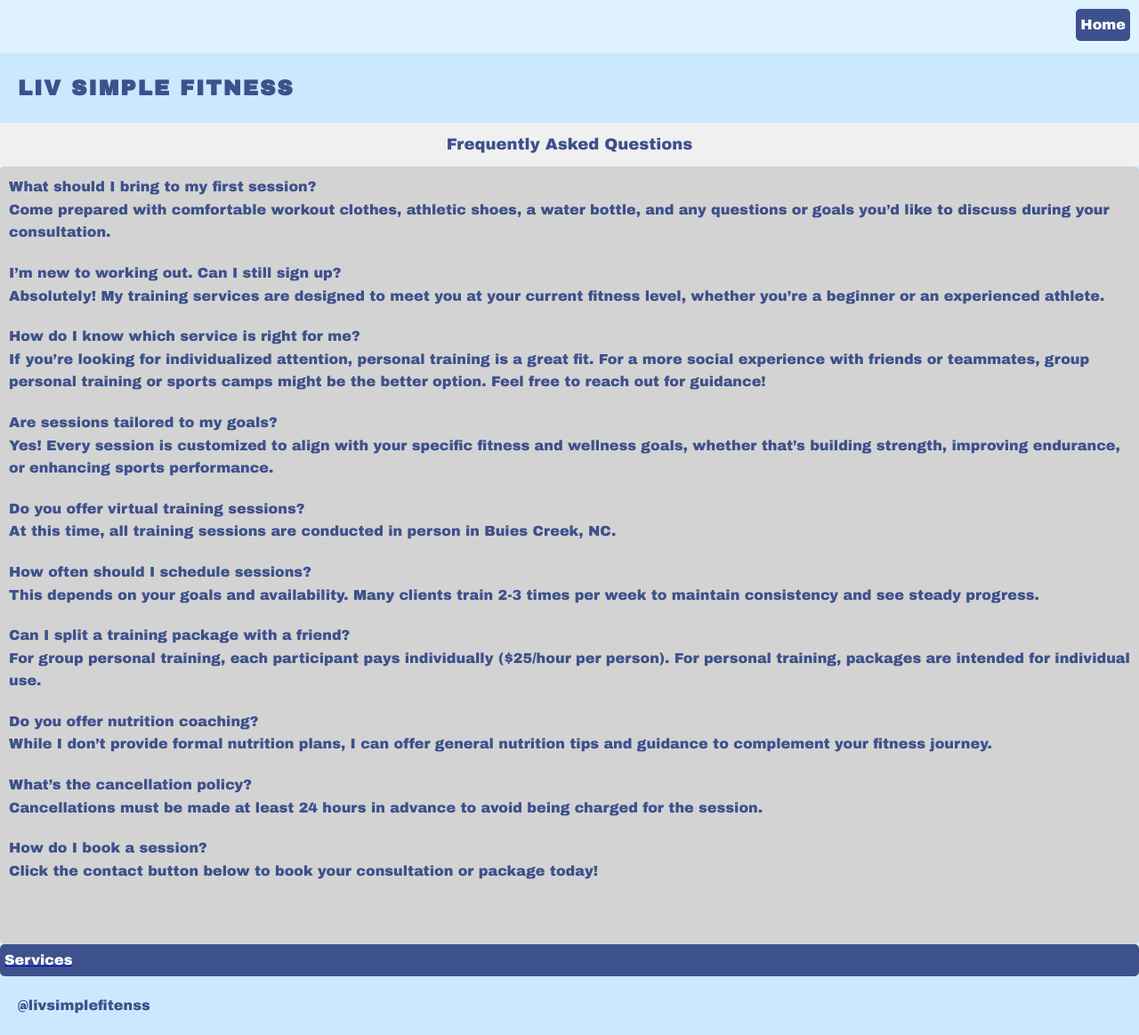
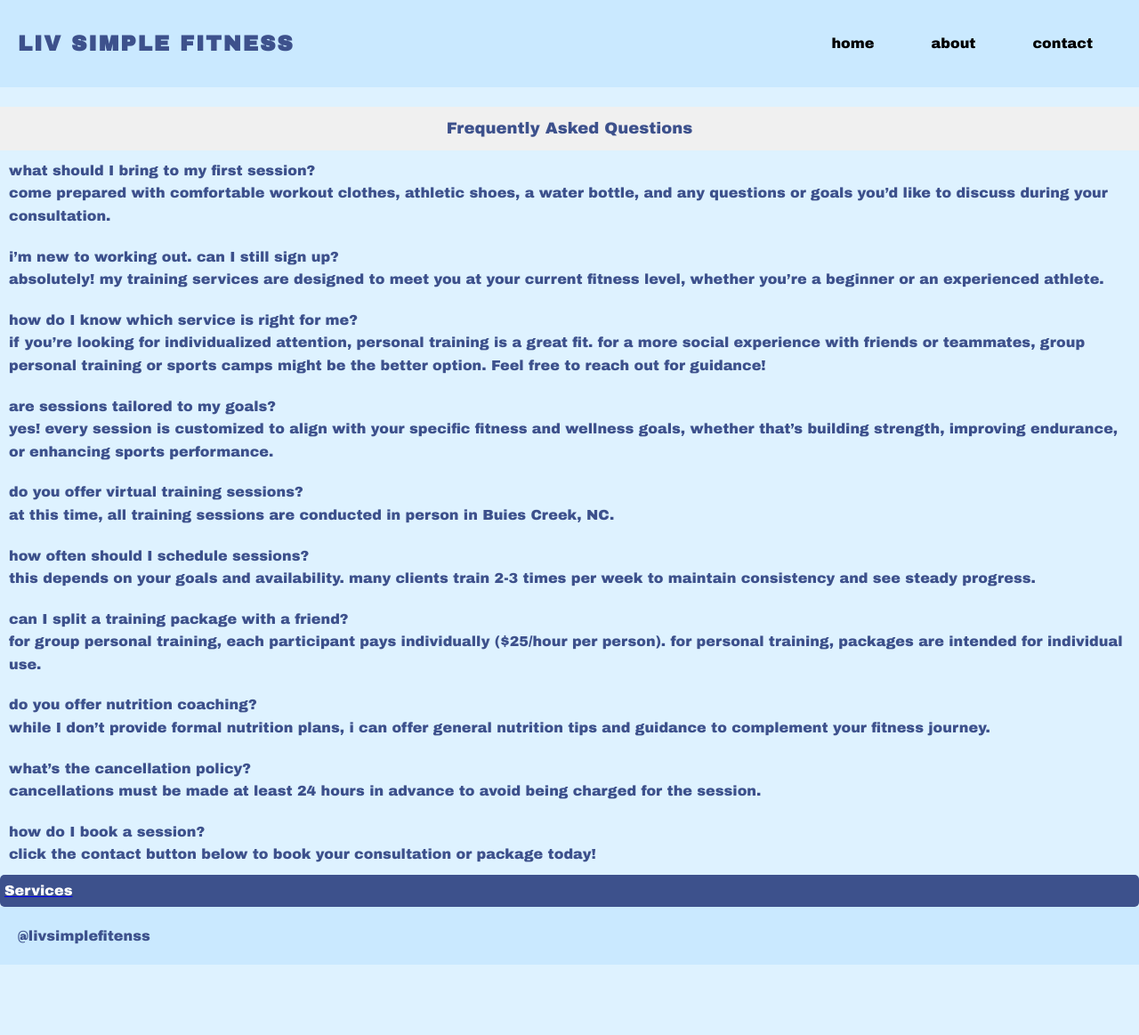
Before and after one commit to sydnorm/finalproject, a plain HTML site: page faQ.html in a window 1280 px wide. Shown: the whole page at 89% size. After the commit the page ends 1084 px from the top, so only its background shows below. Drawn offline with Linux system fonts and the light colour scheme.

Commit message:
almost done

```diff
--- a/Services.css
+++ b/Services.css
@@ -1,8 +1,53 @@
 
 @import url('https://fonts.googleapis.com/css2?family=Archivo+Black&display=swap');
+
+.title{
+    align-self: center;
+    padding-left: 20px;
+}
 
 .inline{
     display: inline-block;
     width: 100%;
     height: 100vh;
+    margin-top: 7rem;
+
 }
+
+@media screen and (min-width: 768px) {
+    .inline {
+        display: flex;
+        gap: 20px;
+        flex-wrap: wrap;
+        justify-content: space-around;
+        align-items: flex-start;
+    }
+
+    .box.group {
+        flex: 1;
+        max-width: 30%;
+        border-radius: 8px;
+        box-shadow: 0 4px 6px rgba(0, 0, 0, 0.1);
+        background-color: #CAE9FF;
+    }
+
+    .title {
+        flex-basis: 100%;
+        text-align: center;
+        margin-bottom: 20px;
+        font-size: 2rem;
+        font-weight: bold;
+    }
+    .box {
+        flex-basis: 10%;
+        max-width: 30%;
+        padding: 20px;
+        border: 1px solid #ddd;
+        border-radius: 8px;
+
+        background-color: #3D518C;
+    }
+    .Services {
+        color: white;
+    }
+}
--- a/faQ.css
+++ b/faQ.css
@@ -14,31 +14,31 @@
 /* Grid container */
 .grid-container {
     display: grid;
-    grid-template-columns: 1fr; /* Single column layout */
-    grid-template-rows: 1fr 1fr; /* Two rows: one for the title, one for the dropdown */
-    height: 100vh; /* Full viewport height */
-    width: 100vw; /* Full width */
+    grid-template-columns: 1fr;
+    grid-template-rows: 1fr 1fr;
+    height: 100vh;
+    width: 100vw;
 }
 
 .inline{
+    padding-top: 120px;
     display: flex;
     flex-direction: column;
     border-radius: 20px;
 }
-/* Title styling */
+
 .title {
-    grid-row: 1; /* Place in the first row */
+    grid-row: 1;
     display: flex;
-    justify-content: center; /* Horizontally center */
-    align-items: center; /* Vertically center */
+    justify-content: center;
+    align-items: center;
     font-size: large;
     padding: 10px;
-    background-color: #f0f0f0; /* Optional background for contrast */
+    background-color: #f0f0f0;
 }
 
 .Question-Answer-Pair{
     display: block;
-    background-color: lightgrey;
     border-radius: 5px;
     padding:10px;
 }
@@ -55,3 +55,11 @@
 .Q{
     min-height: 20px;
 }
+
+
+@media screen and (min-width: 768px) {
+    .inline {
+        padding-top: 120px;
+    }
+
+}
--- a/faQ.html
+++ b/faQ.html
@@ -6,96 +6,106 @@
     <title>Liv Simple Fitness</title>
     <link rel="stylesheet" href="styles.css">
     <link rel="stylesheet" href="faQ.css">
+    <link rel="stylesheet" href="css/styles.css">
+    <script src="js/responsive-nav.js"></script>
 </head>
 
 <body>
     <header>
         <h1>liv simple fitness</h1>
-        <a href= "index.html">
-            <div class = "home"> Home</div>
-        </a>
+        <nav class="nav-collapse">
+            <ul>
+            <li class="menu-item"><a href="" data-scroll>home</a></li>
+            <li class="menu-item"><a href="" data-scroll>about</a></li>
+            <li class="menu-item"><a href="" data-scroll>contact</a></li>
+
+        </ul>
+        </nav>
+
     </header>
-
     <div class = inline>
         <div class = "title">Frequently Asked Questions</h2></div>
         <div class="Question-Answer-Pair">
             <div class="Q">
-                What should I bring to my first session?
+                what should I bring to my first session?
             </div>
             <div class="A">
-                Come prepared with comfortable workout clothes, athletic shoes, a water bottle, and any questions or goals you’d like to discuss during your consultation.
+                come prepared with comfortable workout clothes, athletic shoes, a water bottle, and any questions or goals you’d like to discuss during your consultation.
             </div>
             <div class = "Q"></div>
             <div class="Q">
-                I’m new to working out. Can I still sign up?
+                i’m new to working out. can I still sign up?
             </div>
             <div class="A">
-                Absolutely! My training services are designed to meet you at your current fitness level, whether you’re a beginner or an experienced athlete.
+                absolutely! my training services are designed to meet you at your current fitness level, whether you’re a beginner or an experienced athlete.
             </div>
             <div class = "Q"></div>
             <div class="Q">
-                How do I know which service is right for me?
+                how do I know which service is right for me?
             </div>
             <div class="A">
-                If you’re looking for individualized attention, personal training is a great fit. For a more social experience with friends or teammates, group personal training or sports camps might be the better option. Feel free to reach out for guidance!
+                if you’re looking for individualized attention, personal training is a great fit. for a more social experience with friends or teammates, group personal training or sports camps might be the better option. Feel free to reach out for guidance!
             </div>
             <div class = "Q"></div>
             <div class="Q">
-                Are sessions tailored to my goals?
+                are sessions tailored to my goals?
             </div>
             <div class="A">
-                Yes! Every session is customized to align with your specific fitness and wellness goals, whether that’s building strength, improving endurance, or enhancing sports performance.
+                yes! every session is customized to align with your specific fitness and wellness goals, whether that’s building strength, improving endurance, or enhancing sports performance.
             </div>
             <div class = "Q"></div>
             <div class="Q">
-                Do you offer virtual training sessions?
+                do you offer virtual training sessions?
             </div>
             <div class="A">
-                At this time, all training sessions are conducted in person in Buies Creek, NC.
+                at this time, all training sessions are conducted in person in Buies Creek, NC.
             </div>
             <div class = "Q"></div>
             <div class="Q">
-                How often should I schedule sessions?
+                how often should I schedule sessions?
             </div>
             <div class="A">
-                This depends on your goals and availability. Many clients train 2-3 times per week to maintain consistency and see steady progress.
+                this depends on your goals and availability. many clients train 2-3 times per week to maintain consistency and see steady progress.
             </div>
             <div class = "Q"></div>
             <div class="Q">
-                Can I split a training package with a friend?
+                can I split a training package with a friend?
             </div>
             <div class="A">
-                For group personal training, each participant pays individually ($25/hour per person). For personal training, packages are intended for individual use.
+                for group personal training, each participant pays individually ($25/hour per person). for personal training, packages are intended for individual use.
             </div>
             <div class = "Q"></div>
             <div class="Q">
-                Do you offer nutrition coaching?
+                do you offer nutrition coaching?
             </div>
             <div class="A">
-                While I don’t provide formal nutrition plans, I can offer general nutrition tips and guidance to complement your fitness journey.
+                while I don’t provide formal nutrition plans, i can offer general nutrition tips and guidance to complement your fitness journey.
             </div>
             <div class = "Q"></div>
             <div class="Q">
-                What’s the cancellation policy?
+                what’s the cancellation policy?
             </div>
             <div class="A">
-                Cancellations must be made at least 24 hours in advance to avoid being charged for the session.
+                cancellations must be made at least 24 hours in advance to avoid being charged for the session.
             </div>
             <div class = "Q"></div>
             <div class="Q">
-                How do I book a session?
+                how do I book a session?
             </div>
             <div class="A">
-                Click the contact button below to book your consultation or package today!
+                click the contact button below to book your consultation or package today!
             </div>
-            <div class = "Q"></div>
-            <div class = "Q"></div>
-            <div class = "Q"></div>
+
     </div>
 
     <a href= "index.html">
         <div class = "Services"> Services</div>
     </a>
     <footer>@livsimplefitenss</footer>
-</div>
+    </div>
+
+    <script src="js/fastclick.js"></script>
+    <script src="js/scroll.js"></script>
+    <script src="js/fixed-responsive-nav.js"></script>
+
 </body>
--- a/nutrition.css
+++ b/nutrition.css
@@ -103,17 +103,7 @@ img {
 }
 
 
-.cert-button.one {
-    background-image: url('images/test.jpg');
-}
 
-.cert-button.two {
-    background-image: url('images/test.jpg');
-}
-
-.cert-button.three {
-
-}
 
 
 .mealprep {
@@ -153,7 +143,7 @@ img {
             "l1 r1"
             "l2 r1"
             "l3 r1"
-            "experience experience"
+            "footer footer"
             "footer footer";
         grid-template-columns: 2fr 1fr;
         grid-template-rows: repeat(6, auto);
```
Also changed, not shown: nutrition.html (+15 -4 lines), services.html (+29 -13 lines).
